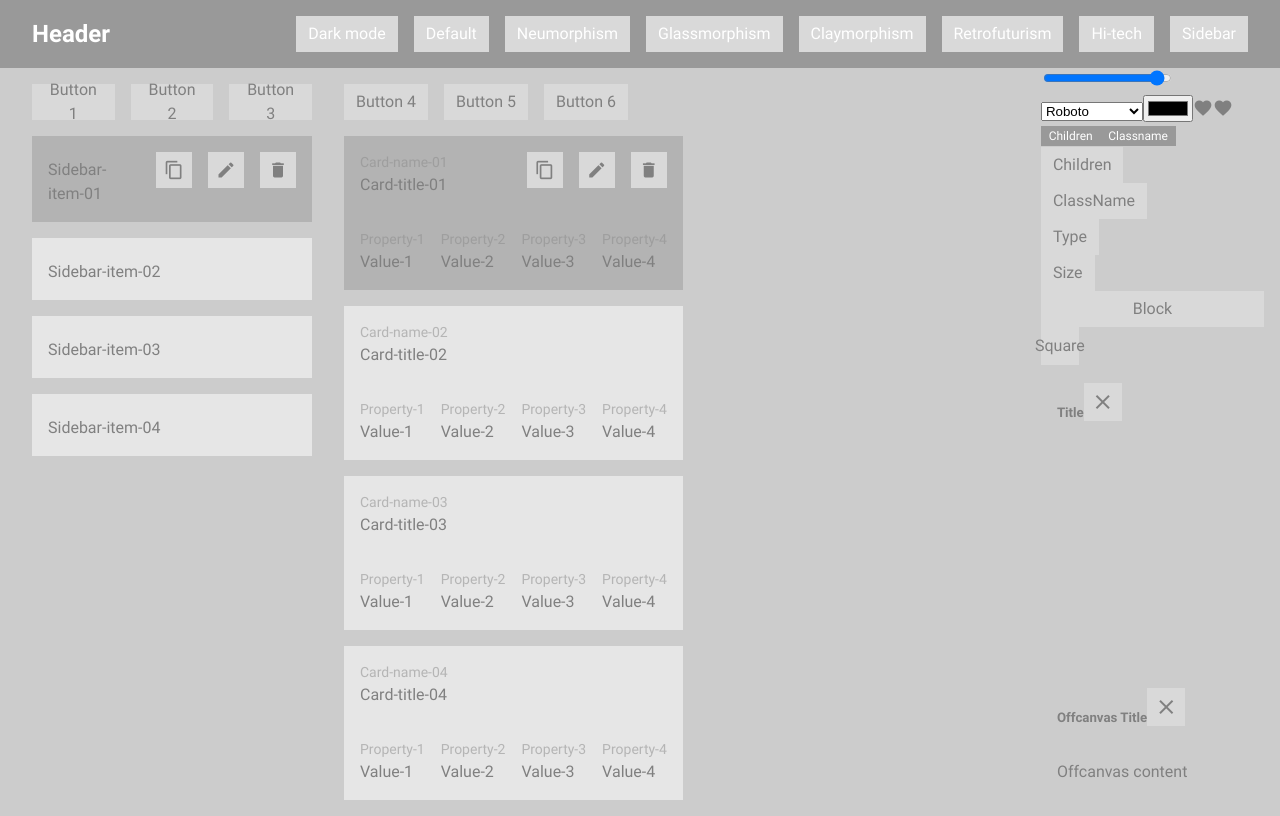
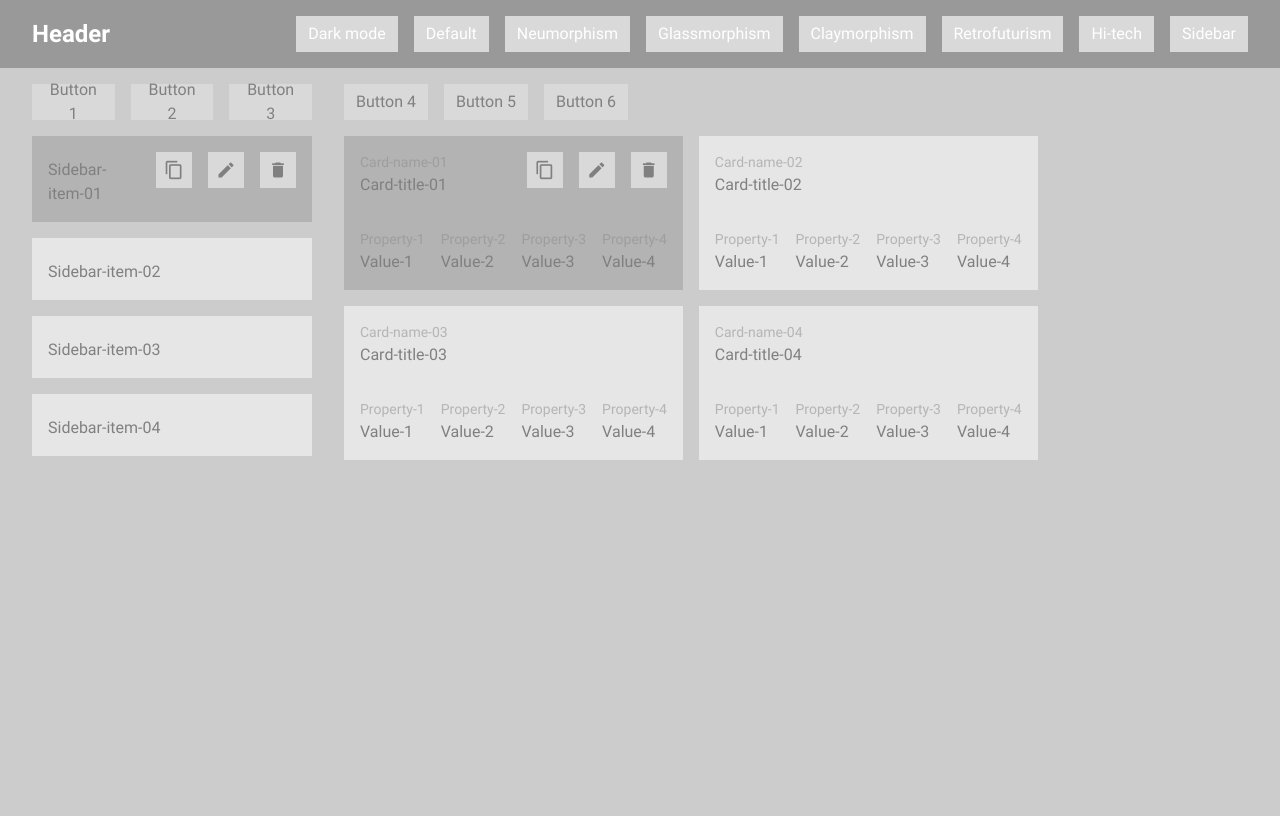
Before and after one commit to Archinsk/81_custom_css_variables, a React (Create React App) app: page / in a window 1280 px wide. Built offline with nearby package versions, Linux system fonts and the light colour scheme.

Commit message:
Offcanvas completed

```diff
--- a/src/App.js
+++ b/src/App.js
@@ -1,12 +1,15 @@
 // import "./App.css";
-
+import { useState } from "react";
 import Badge from "./components/universal/Badge";
 import Button from "./components/universal/Button";
 import Icon from "./components/universal/Icon";
 import Offcanvas from "./components/universal/Offcanvas";
 import OffcanvasHeader from "./components/universal/OffcanvasHeader";
+import OffcanvasBody from "./components/universal/OffcanvasBody";
 
 function App() {
+  const [isRightSidebarShow, setRightSidebarShow] = useState(false);
+
   function changeTheme(theme) {
     if (theme) {
       document.documentElement.setAttribute("data-theme", theme);
@@ -94,7 +97,7 @@ function App() {
           <div class="button" onClick={() => changeTheme("hi-tech")}>
             Hi-tech
           </div>
-          <div class="button" onClick={() => changeTheme("hi-tech")}>
+          <div class="button" onClick={() => setRightSidebarShow(true)}>
             Sidebar
           </div>
         </div>
@@ -336,6 +339,16 @@ function App() {
             </div>
           </div>
         </div>
+
+        <Offcanvas custom show={isRightSidebarShow} position="right">
+          <Button
+            icon="close"
+            square
+            onClick={() => {
+              setRightSidebarShow(false);
+            }}
+          />
+          <OffcanvasBody>
             <div class="settings">
               <input
                 type="range"
@@ -393,6 +406,8 @@ function App() {
                 Offcanvas content
               </Offcanvas>
             </div>
+          </OffcanvasBody>
+        </Offcanvas>
       </div>
     </div>
   );
--- a/src/components/universal/Button.js
+++ b/src/components/universal/Button.js
@@ -12,6 +12,7 @@ function Button({
   square,
   icon,
   badge,
+  onClick,
 }) {
   let componentClass = "button";
   if (size && ["sm", "lg"].includes(size)) {
@@ -34,7 +35,7 @@ function Button({
   }
 
   return (
-    <button type={type} className={componentClass}>
+    <button type={type} className={componentClass} onClick={onClick}>
       {icon ? (
         <Icon
           name={typeof icon === "string" ? icon : icon.name}
--- a/src/components/universal/Offcanvas.js
+++ b/src/components/universal/Offcanvas.js
@@ -7,6 +7,8 @@ function Offcanvas({
   children,
   className,
   custom,
+  show,
+  position,
   id,
   title,
   noCloseButton,
@@ -18,8 +20,14 @@ function Offcanvas({
   noEffectPoint,
 }) {
   let componentClass = "offcanvas";
+  if (show) {
+    componentClass += " show";
+  }
   if (className) {
     componentClass += ` ${className}`;
+  }
+  if (position) {
+    componentClass += ` offcanvas-${position}`;
   }
   let offcanvasContent;
   if (custom) {
--- a/src/components/universal/Offcanvas.scss
+++ b/src/components/universal/Offcanvas.scss
@@ -1,20 +1,28 @@
 .offcanvas {
   position: fixed;
   bottom: 0;
-  z-index: var(--offcanvas-zindex);
+  z-index: var(--offcanvas-zindex, 1045);
   display: flex;
   flex-direction: column;
   max-width: 100%;
   color: var(--offcanvas-color);
-  visibility: hidden;
-  background-color: var(--bs-offcanvas-bg);
+  //visibility: hidden;
+  background-color: var(--offcanvas-bg, var(--body-bg));
   background-clip: padding-box;
   outline: 0;
-  transition: var(--bs-offcanvas-transition);
+  //transition: var(--offcanvas-transition);
 
   &.show {
-    visibility: visible;
+    //visibility: visible;
+    transform: none;
   }
+}
+
+.offcanvas-right {
+  top: 0;
+  right: 0;
+  width: var(--offcanvas-width, 25rem);
+  transform: translateX(100%);
 }
 
 .navbar {
```
Lines whose indentation alone changed are shown as unchanged.
